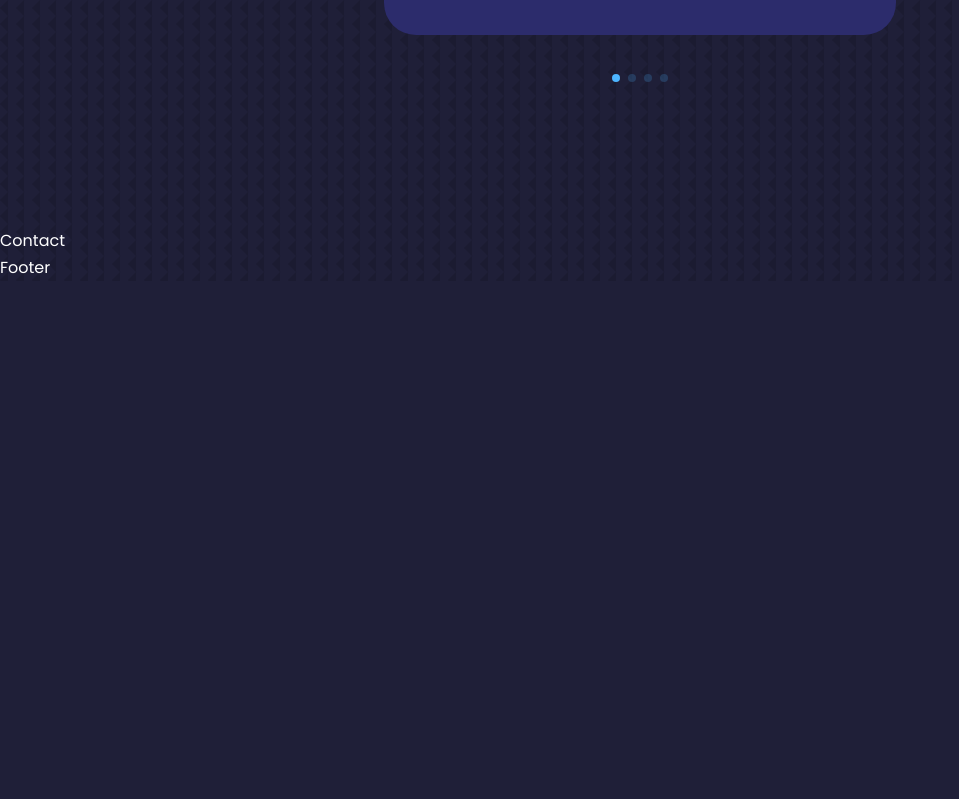
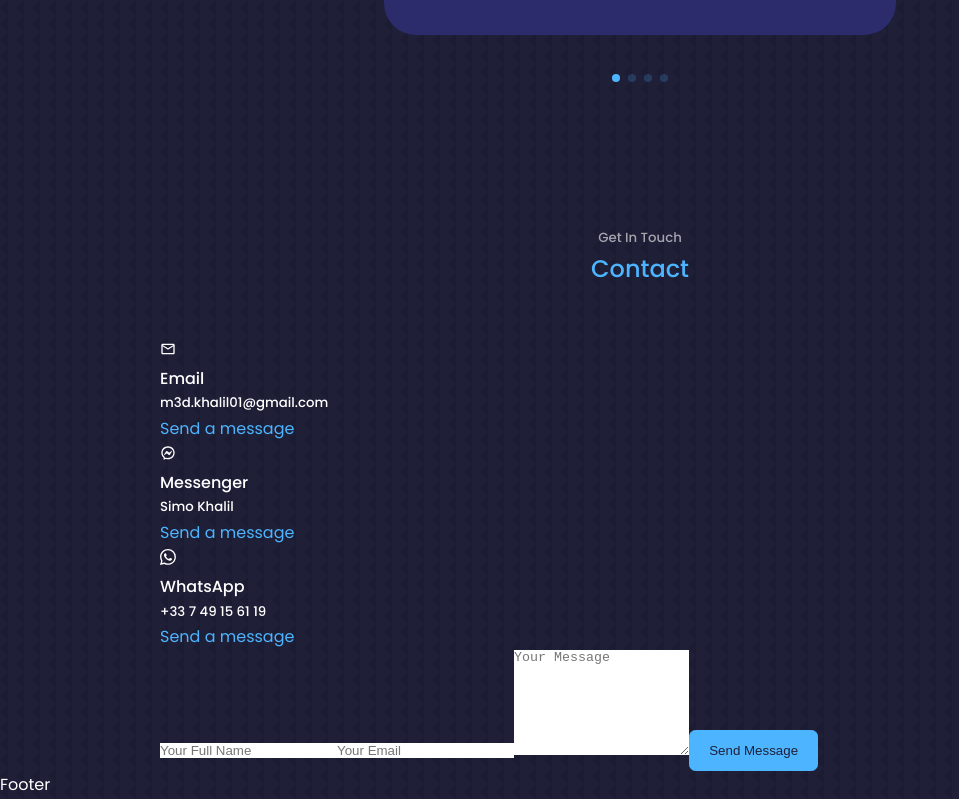
Before and after one commit to KhalilMohamed01/react-portfolio, a React (Create React App) app: page / in a window 1280 px wide. Shown: the part 4368-5167 px from the top of the page, without its empty margins (0-959 px from the left). Before the commit the page ends 4649 px from the top, so only its background shows below. Built offline with nearby package versions, Linux system fonts and the light colour scheme; a web font is replaced by a local one.

Commit message:
Contact Options and form

```diff
--- a/src/components/contact/Contact.jsx
+++ b/src/components/contact/Contact.jsx
@@ -1,10 +1,44 @@
 import React from 'react'
 import './contact.css'
+
+import {MdOutlineEmail} from 'react-icons/md'
+import {RiMessengerLine} from 'react-icons/ri'
+import {BsWhatsapp} from 'react-icons/bs'
 
 export const Contact = () => {
   return (
     <section id="contact">
-      <div>Contact</div>
+      <h5>Get In Touch</h5>
+      <h2>Contact</h2>
+
+      <div className="container contact__container">
+        <div className="contact__options">
+           <article className="contact__option">
+            <MdOutlineEmail/>
+            <h4>Email</h4>
+            <h5>m3d.khalil01@gmail.com</h5>
+            <a href="mailto:m3d.khalil01@gmail.com" target="_blank" >Send a message</a>
+           </article>
+           <article className="contact__option">
+            <RiMessengerLine/>
+            <h4>Messenger</h4>
+            <h5>Simo Khalil</h5>
+            <a href="https://m.me/TheBestSimo1" target="_blank">Send a message</a>
+           </article>
+           <article className="contact__option">
+            <BsWhatsapp/>
+            <h4>WhatsApp</h4>
+            <h5>+33 7 49 15 61 19</h5>
+            <a href="https://api.whatsapp.com/send?phone+33749156119" target="_blank">Send a message</a>
+           </article>
+        </div>
+        <form action="">
+          <input type="text" name='name' placeholder='Your Full Name' required />
+          <input type="text" name="email" placeholder='Your Email' required />
+          <textarea name="message" rows="7" placeholder='Your Message' required></textarea>
+          <button type='submit' className='btn btn-primary'>Send Message</button>
+        </form>
+      </div>
     </section>
   )
 }
```
